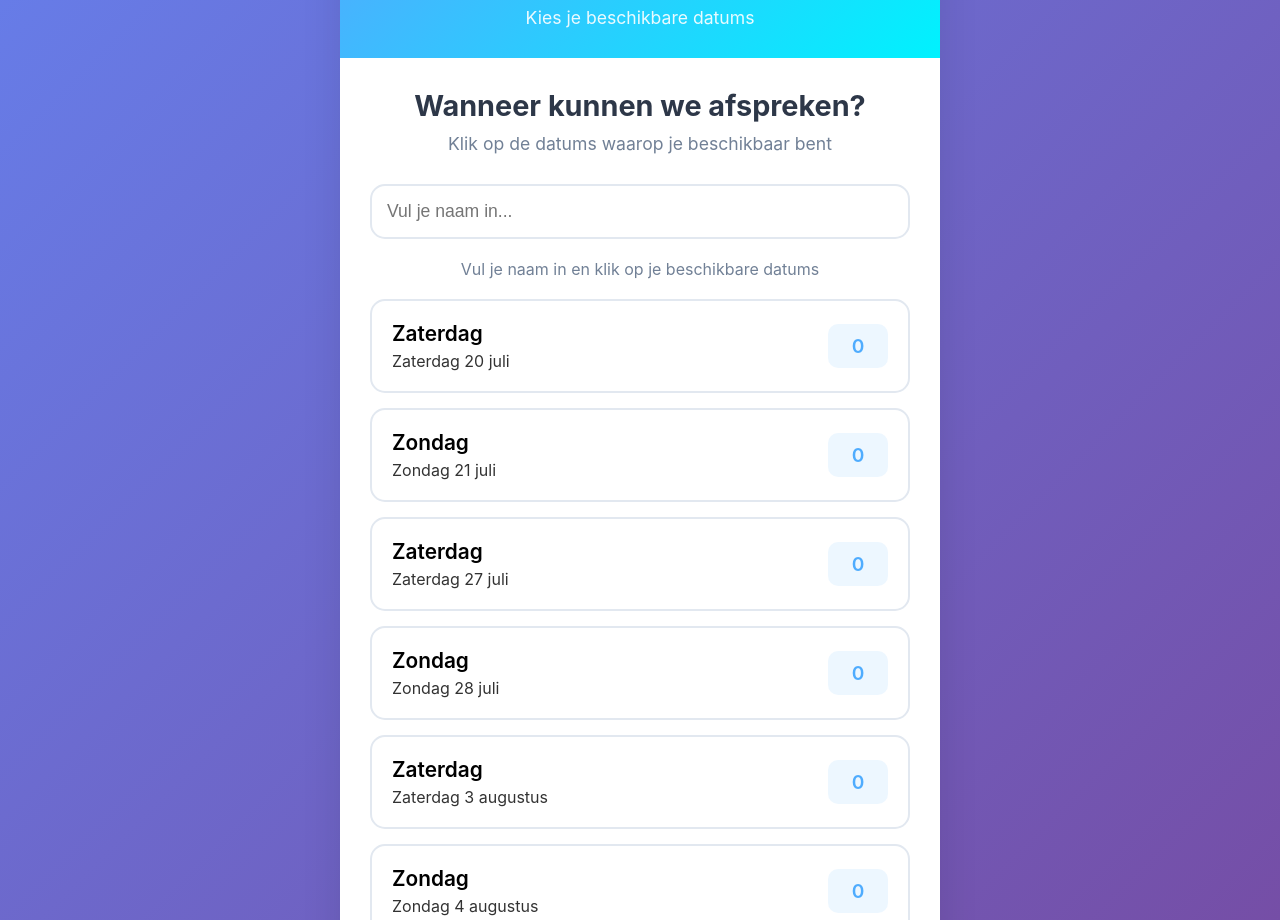
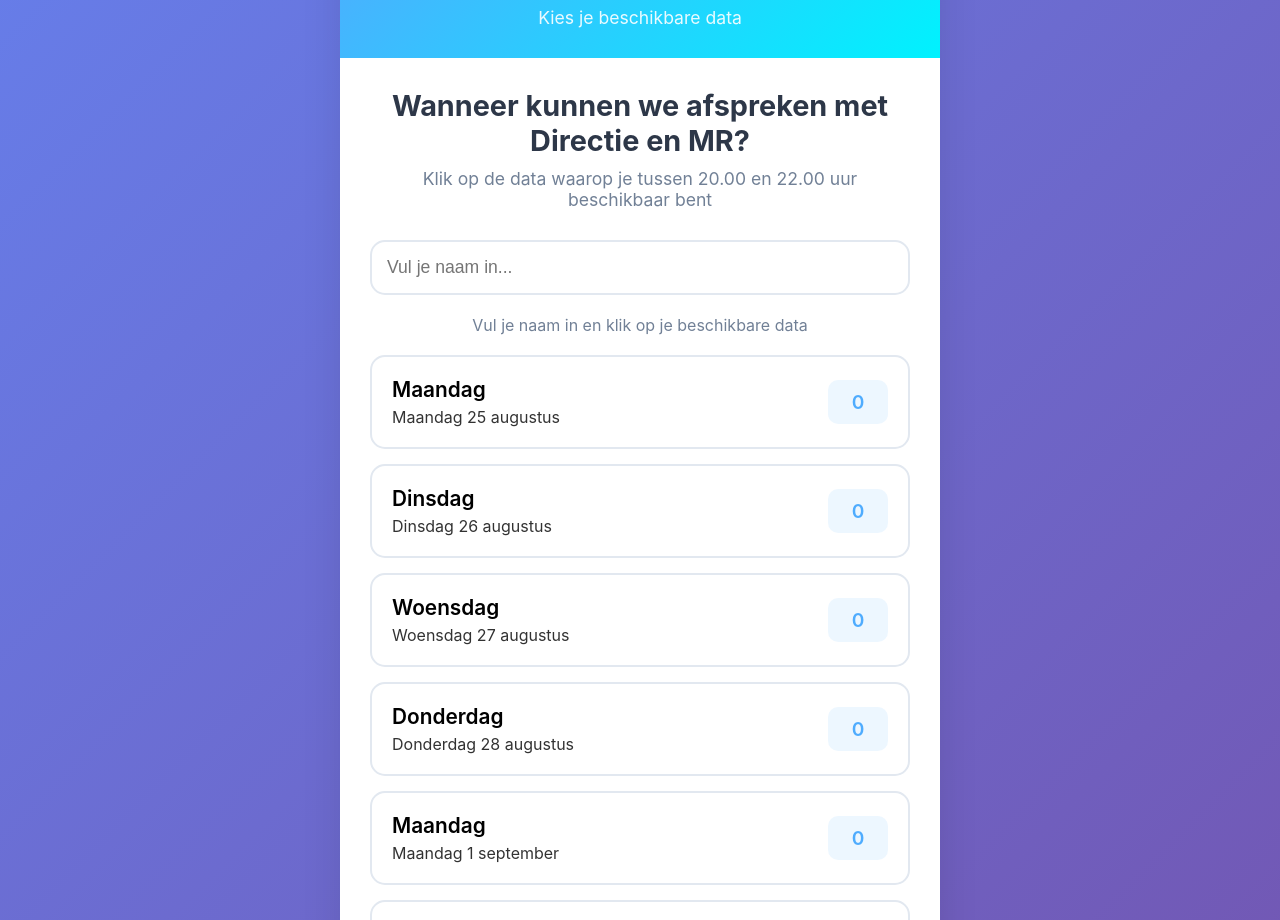
Before and after one commit to janbartschober/Meeting-planner, a plain HTML site: page index.html in a window 1280 px wide. Shown: the part 92-1012 px from the top of the page. Drawn offline with Linux system fonts and the light colour scheme.

Commit message:
Update index.html

```diff
--- a/index.html
+++ b/index.html
@@ -207,19 +207,19 @@
     <div class="container">
         <div class="header">
             <h1>📅 Datumprikker</h1>
-            <p>Kies je beschikbare datums</p>
+            <p>Kies je beschikbare data</p>
         </div>
 
         <div class="content">
             <div class="event-title">
-                <h2>Wanneer kunnen we afspreken?</h2>
-                <p>Klik op de datums waarop je beschikbaar bent</p>
+                <h2>Wanneer kunnen we afspreken met Directie en MR?</h2>
+                <p>Klik op de data waarop je tussen 20.00 en 22.00 uur beschikbaar bent</p>
             </div>
 
             <input type="text" class="name-input" id="nameInput" placeholder="Vul je naam in..." maxlength="30">
 
             <div class="instructions">
-                Vul je naam in en klik op je beschikbare datums
+                Vul je naam in en klik op je beschikbare data
             </div>
 
             <div id="dateOptions">
@@ -236,12 +236,18 @@
         // Configuratie - pas deze aan naar jouw wensen
         const eventTitle = "Wanneer kunnen we afspreken?";
         const dateOptions = [
-            { date: "2024-07-20", label: "Zaterdag 20 juli" },
-            { date: "2024-07-21", label: "Zondag 21 juli" },
-            { date: "2024-07-27", label: "Zaterdag 27 juli" },
-            { date: "2024-07-28", label: "Zondag 28 juli" },
-            { date: "2024-08-03", label: "Zaterdag 3 augustus" },
-            { date: "2024-08-04", label: "Zondag 4 augustus" }
+            { date: "2025-08-25", label: "Maandag 25 augustus" },
+            { date: "2025-08-26", label: "Dinsdag 26 augustus" },
+            { date: "2025-08-27", label: "Woensdag 27 augustus" },
+            { date: "2025-08-28", label: "Donderdag 28 augustus" },
+            { date: "2025-09-01", label: "Maandag 1 september" },
+            { date: "2025-09-02", label: "Dinsdag 2 september" },
+            { date: "2025-09-03", label: "Woensdag 3 september" },
+            { date: "2025-09-04", label: "Donderdag 4 september" },
+            { date: "2025-09-15", label: "Maandag 15 september" },
+            { date: "2025-09-16", label: "Dinsdag 16 september" },
+            { date: "2025-09-17", label: "Woensdag 17 september" },
+            { date: "2025-09-18", label: "Donderdag 18 september" },
         ];
 
         // Data opslag (normaal zou je een database gebruiken)
```
